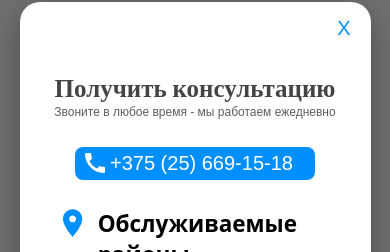
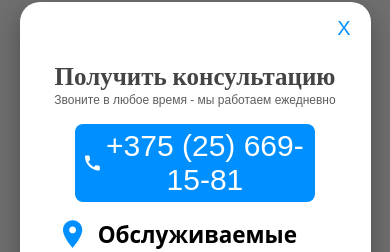
Before and after one commit to Naffana/clear_water, a React (Create React App) app: page / in a window 390 px wide. Both pictures are taken after a click on the element "Позвонить". Shown: the part 125-377 px from the top of the page. Built offline with nearby package versions, Linux system fonts and the light colour scheme.

Commit message:
Fixik_phone

```diff
--- a/src/components/module/Contacts.jsx
+++ b/src/components/module/Contacts.jsx
@@ -17,7 +17,7 @@ const Contacts = ( { isOpenContacts, onCloseContacts}) => {
         <svg width="30.000000" height="30.000000" viewBox="0 0 50 50" fill="none" xmlns="http://www.w3.org/2000/svg" xlink="http://www.w3.org/1999/xlink">
 	        <path id="矢量 19" d="M47.25 34.38C43.83 34.38 40.52 33.83 37.44 32.83C36.47 32.5 35.38 32.75 34.63 33.5L30.27 38.97C22.41 35.22 15.05 28.13 11.13 20L16.55 15.38C17.3 14.61 17.52 13.52 17.22 12.55C16.19 9.47 15.66 6.16 15.66 2.75C15.66 1.25 14.41 0 12.91 0L3.3 0C1.8 0 0 0.66 0 2.75C0 28.55 21.47 50 47.25 50C49.22 50 50 48.25 50 46.72L50 37.13C50 35.63 48.75 34.38 47.25 34.38Z" fill="#FFFFFF" fill-opacity="1.000000" fill-rule="evenodd"/>
         </svg>
-        <p>+375 (25) 669-15-18</p>
+        <a href="tel:+375 (25) 669-15-81" style={{ fontSize: '30px' }} ><p>+375 (25) 669-15-81</p></a>
       </div>
       <hr />
       <div className="information">
```
Also changed, not shown: 6 other files (tests, documents, lock files or other folders).
